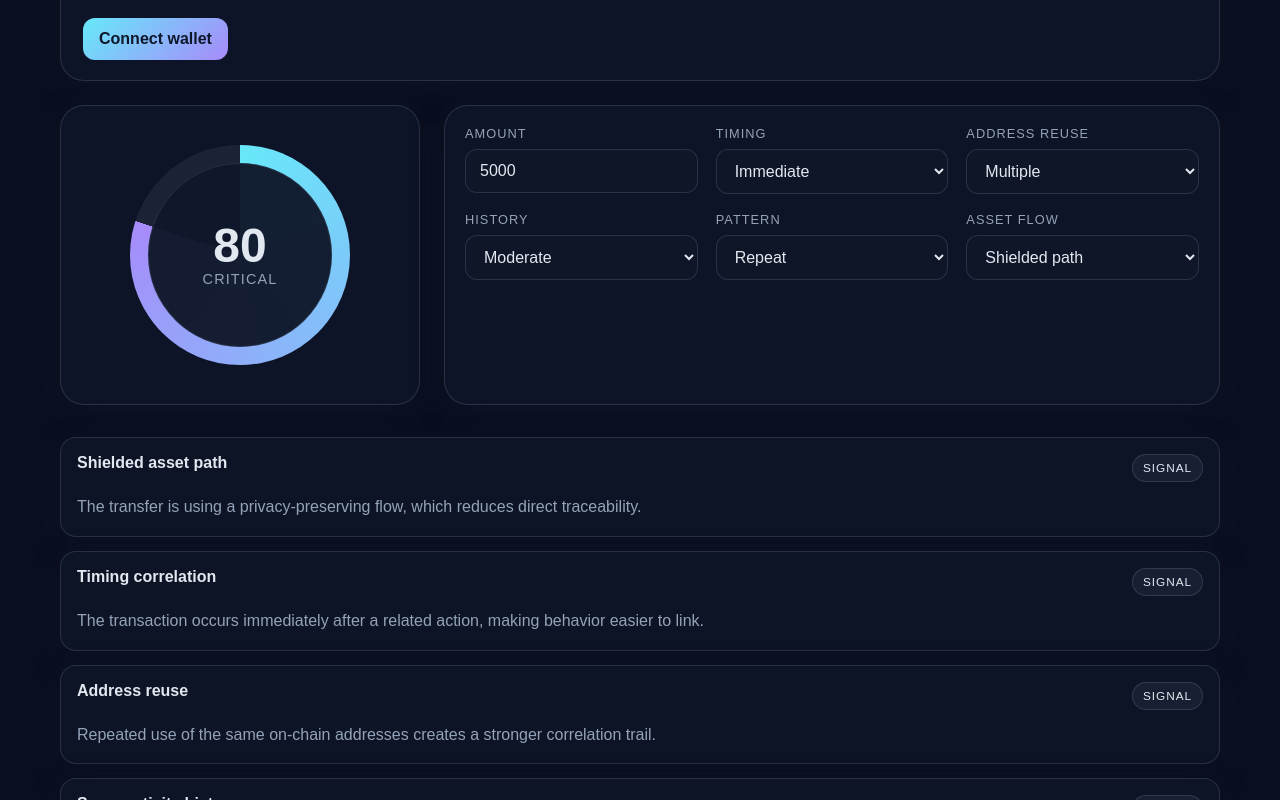
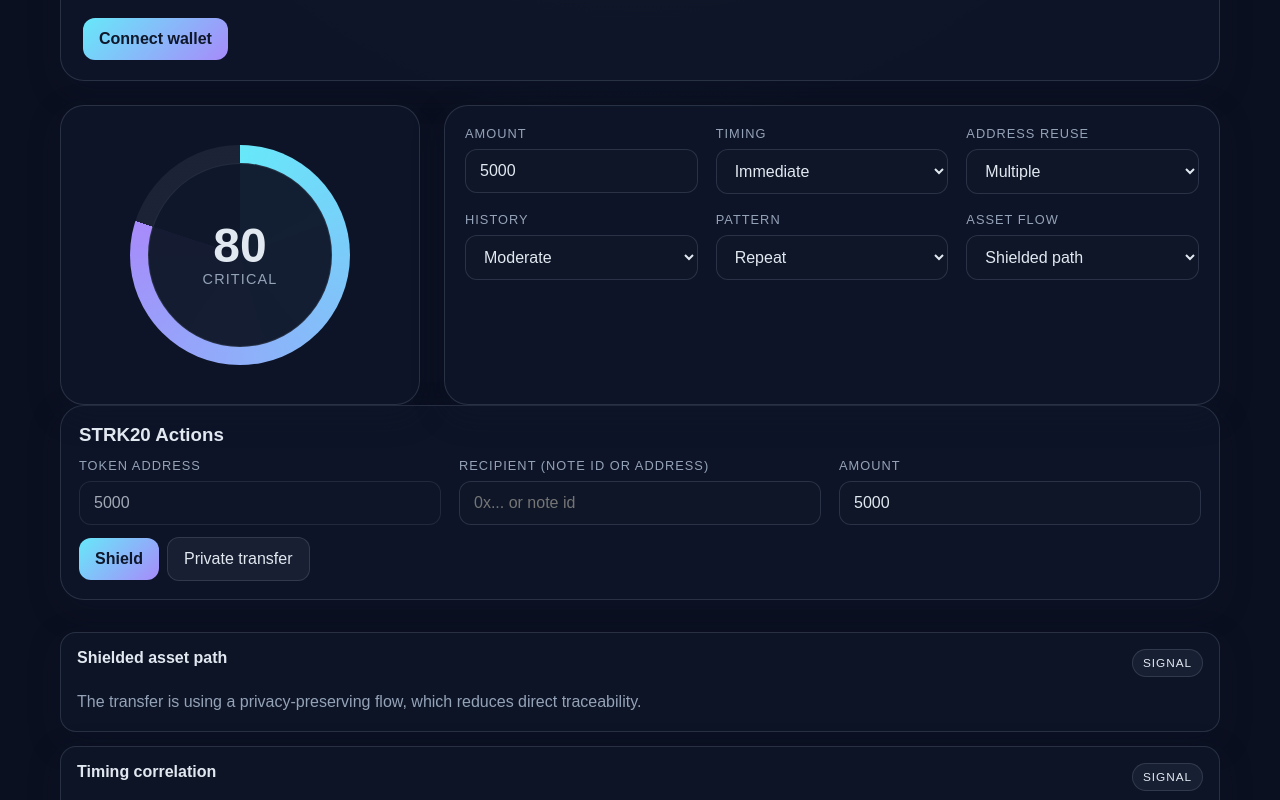
Before and after one commit to Leequidice/GhostLine, a Next.js app: page / in a window 1280 px wide. Shown: the part 440-1240 px from the top of the page. Built offline with nearby package versions, Linux system fonts and the light colour scheme; no server answers.

Commit message:
Add STRK20 action helpers and privacy_invoke helper stub; wire wallet invoke flows

```diff
--- a/app/globals.css
+++ b/app/globals.css
@@ -245,6 +245,11 @@ h1 {
   justify-content: space-between;
   margin-bottom: 12px;
 }
+.actions-panel .panel {
+  padding: 18px;
+}
+.actions-panel h3 { margin: 0 0 12px; }
+.actions-panel .field input[readonly] { opacity: 0.7 }
 @media (max-width: 820px) {
   .score-card { grid-template-columns: 1fr; }
 }
--- a/app/page.tsx
+++ b/app/page.tsx
@@ -219,6 +219,71 @@ export default function Home() {
         </div>
       </section>
 
+      <section className="actions-panel">
+        <div className="panel">
+          <h3>STRK20 Actions</h3>
+          <div className="grid">
+            <div className="field">
+              <label htmlFor="tokenAddress">Token address</label>
+              <input id="tokenAddress" value={tx.amount /* placeholder, replaced below by state */} readOnly />
+            </div>
+            <div className="field">
+              <label htmlFor="recipient">Recipient (note id or address)</label>
+              <input id="recipient" value={""} onChange={() => {}} placeholder="0x... or note id" />
+            </div>
+            <div className="field">
+              <label htmlFor="actionAmount">Amount</label>
+              <input id="actionAmount" type="number" defaultValue={tx.amount} />
+            </div>
+          </div>
+
+          <div style={{ marginTop: 12 }}>
+            <button
+              onClick={async () => {
+                if (!wallet) return;
+                try {
+                  const token = "0x0000000000000000000000000000000000000000"; // replace with real token
+                  const amount = String(tx.amount);
+                  // @ts-ignore - wallet.request typed to accept Rpc messages
+                  const res = await wallet.request({ type: "wallet_addInvokeTransaction", params: { contractAddress: process.env.NEXT_PUBLIC_STRK20_POOL, entrypoint: "shield", calldata: [token, amount, "0"] } });
+                  // eslint-disable-next-line no-console
+                  console.log(res);
+                  alert("Shield transaction prepared (check wallet)");
+                } catch (e) {
+                  // eslint-disable-next-line no-console
+                  console.error(e);
+                  alert("Failed to prepare shield");
+                }
+              }}
+              className="primary-button"
+            >
+              Shield
+            </button>
+
+            <button
+              onClick={async () => {
+                if (!wallet) return;
+                try {
+                  const token = "0x0000000000000000000000000000000000000000";
+                  const amount = String(tx.amount);
+                  // @ts-ignore
+                  const res = await wallet.request({ type: "wallet_addInvokeTransaction", params: { contractAddress: process.env.NEXT_PUBLIC_STRK20_POOL, entrypoint: "privacy_invoke", calldata: [token, amount] } });
+                  console.log(res);
+                  alert("Private transfer prepared (check wallet)");
+                } catch (e) {
+                  console.error(e);
+                  alert("Failed to prepare private transfer");
+                }
+              }}
+              className="secondary-button"
+              style={{ marginLeft: 8 }}
+            >
+              Private transfer
+            </button>
+          </div>
+        </div>
+      </section>
+
       <section className="signal-list">
         {analysis.findings.map((item) => (
           <article key={item.title} className="signal panel">
```
Also changed, not shown: lib/strk20.ts (added, +52 -0 lines), 1 other file (tests, documents, lock files or other folders).
